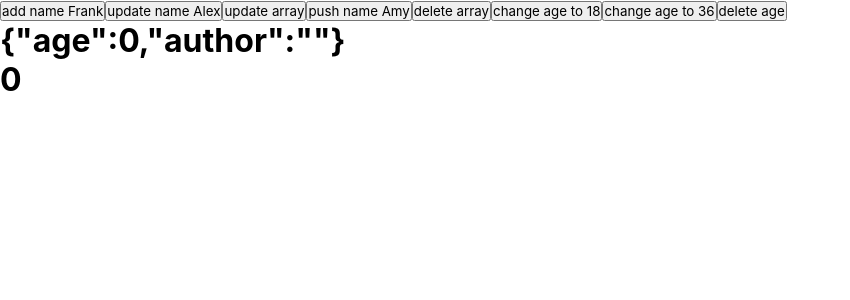
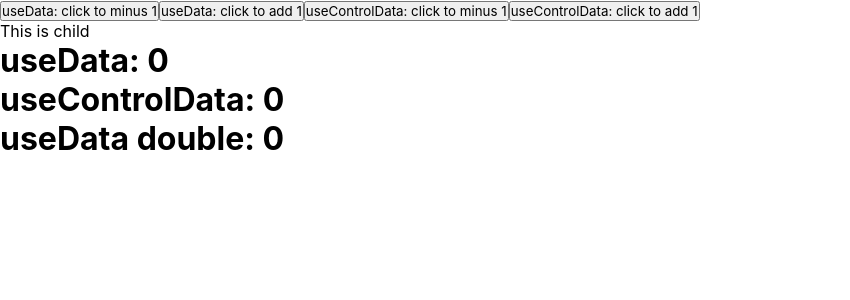
Before and after one commit to hunter850/react, a React (Vite) app: page / in a window 1280 px wide. Shown: the top 300 px of the page, without its empty margins (0-850 px from the left). Built offline with nearby package versions, Linux system fonts and the light colour scheme.

Commit message:
useData counter example

```diff
--- a/src/App.jsx
+++ b/src/App.jsx
@@ -1,9 +1,9 @@
-import TryContextReducer from "./practice/63.TryContextReducer";
+import TryContextCounter from "./practice/64.TryContextCounter";
 import StateProvider from "./practice/contexts/StateProvider";
 function App() {
     return (
         <StateProvider>
-            <TryContextReducer />
+            <TryContextCounter />
         </StateProvider>
     );
 }
--- /dev/null
+++ b/src/practice/64.TryContextCounter.jsx
@@ -0,0 +1,32 @@
+import { Fragment } from "react";
+import useData from "./hooks/useData";
+import { useControlData } from "./contexts/StateProvider";
+import Child from "./components/64.Child";
+
+function TryContextCounter() {
+    const [state, dispatch] = useControlData();
+    const [count, setCount] = useData("count");
+    return (
+        <Fragment>
+            <button onClick={() => setCount(count - 1)}>useData: click to minus 1</button>
+            <button onClick={() => setCount(count + 1)}>useData: click to add 1</button>
+            <button
+                onClick={() =>
+                    dispatch({ name: "count", data: state.count - 1 })
+                }
+            >
+                useControlData: click to minus 1
+            </button>
+            <button
+                onClick={() =>
+                    dispatch({ name: "count", data: state.count + 1 })
+                }
+            >
+                useControlData: click to add 1
+            </button>
+            <Child />
+        </Fragment>
+    );
+}
+
+export default TryContextCounter;
--- /dev/null
+++ b/src/practice/components/64.Child.jsx
@@ -0,0 +1,13 @@
+import { Fragment } from "react";
+import GrandChild from "./64.GrandChild";
+
+function Child() {
+    return (
+        <Fragment>
+            <p>This is child</p>
+            <GrandChild />
+        </Fragment>
+    );
+}
+
+export default Child;
--- /dev/null
+++ b/src/practice/components/64.GrandChild.jsx
@@ -0,0 +1,18 @@
+import { Fragment, useState } from "react";
+import useData from "../hooks/useData";
+import { useControlData } from "../contexts/StateProvider";
+
+function GrandChild() {
+    const [state, dispatch] = useControlData();
+    const [count, setCount] = useData("count");
+    const [temp, setTemp] = useState(count);
+    return (
+        <Fragment>
+            <h1>useData: {count}</h1>
+            <h1>useControlData: {state.count}</h1>
+            <h1>useData double: {temp}</h1>
+        </Fragment>
+    );
+}
+
+export default GrandChild;
--- a/src/practice/contexts/initData.js
+++ b/src/practice/contexts/initData.js
@@ -1,4 +1,5 @@
 export const initData = {
     age: 0,
     author: "",
+    count: 0,
 }
```
Also changed, not shown: src/practice/contexts/ReducerInit.jsx (deleted, +0 -15 lines).
